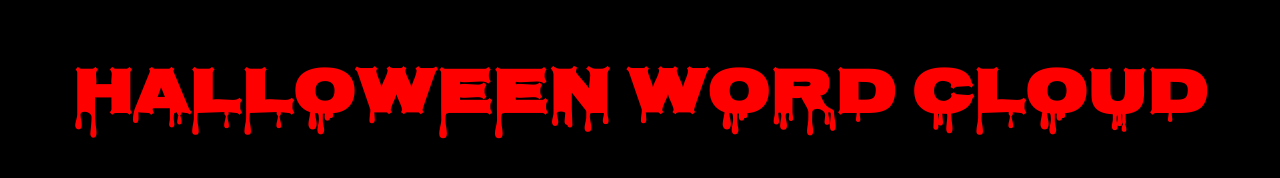
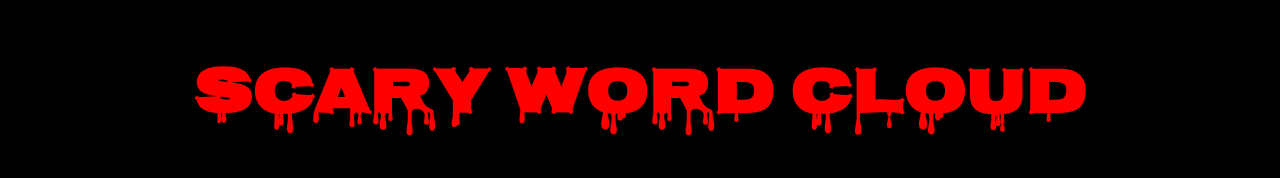
Before and after one commit to jkenzer/halloween-word-cloud, a website: page public/index.html in a window 1280 px wide. Drawn offline with Linux system fonts and the light colour scheme.

Commit message:
Changed title

```diff
--- a/public/index.html
+++ b/public/index.html
@@ -28,7 +28,7 @@
   </head>
 
   <body>
-    <h1 class="title">Halloween Word Cloud</h1>
+    <h1 class="title">Scary Word Cloud</h1>
     <div id="#cloud"></div>
     <script src='bundle.js'></script>
   </body>
```
